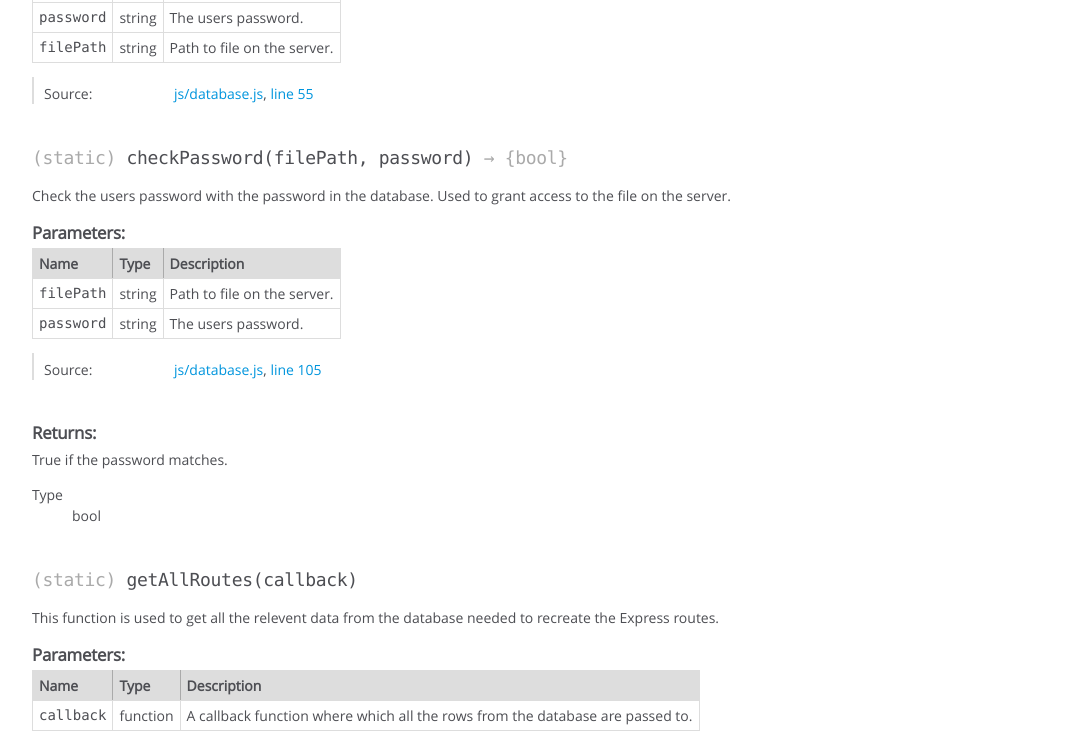
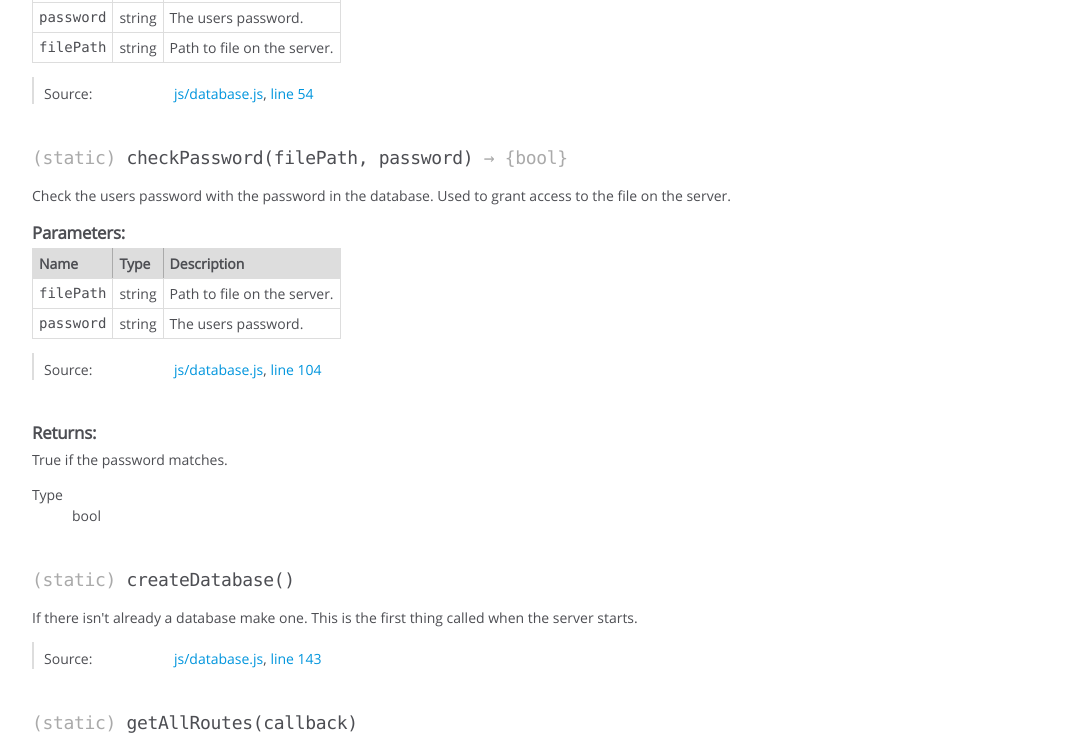
Before and after one commit to jamesl33/205CDE-Course-Work, a website: page docs/module-Database.html in a window 1280 px wide. Shown: the part 343-1085 px from the top of the page, without its empty margins (0-1075 px from the left). Drawn offline with Linux system fonts and the light colour scheme.

Commit message:
Updated docs

```diff
--- a/docs/module-Database.html
+++ b/docs/module-Database.html
@@ -211,7 +211,7 @@
 
     <dt class="tag-source">Source:</dt>
     <dd class="tag-source"><ul class="dummy"><li>
-        <a href="js_database.js.html">js/database.js</a>, <a href="js_database.js.html#line55">line 55</a>
+        <a href="js_database.js.html">js/database.js</a>, <a href="js_database.js.html#line54">line 54</a>
     </li></ul></dd>
 
 
@@ -369,7 +369,7 @@
 
     <dt class="tag-source">Source:</dt>
     <dd class="tag-source"><ul class="dummy"><li>
-        <a href="js_database.js.html">js/database.js</a>, <a href="js_database.js.html#line105">line 105</a>
+        <a href="js_database.js.html">js/database.js</a>, <a href="js_database.js.html#line104">line 104</a>
     </li></ul></dd>
 
 
@@ -412,6 +412,92 @@
 
     </dd>
 </dl>
+
+
+
+
+
+
+
+
+
+
+
+
+
+    <h4 class="name" id=".createDatabase"><span class="type-signature">(static) </span>createDatabase<span class="signature">()</span><span class="type-signature"></span></h4>
+
+
+
+
+
+
+<div class="description">
+    If there isn't already a database make one. This is the first thing called when the server starts.
+</div>
+
+
+
+
+
+
+
+
+
+
+
+
+
+<dl class="details">
+
+
+
+
+
+
+
+
+
+
+
+
+
+
+
+
+
+
+
+
+
+
+
+
+
+
+    <dt class="tag-source">Source:</dt>
+    <dd class="tag-source"><ul class="dummy"><li>
+        <a href="js_database.js.html">js/database.js</a>, <a href="js_database.js.html#line143">line 143</a>
+    </li></ul></dd>
+
+
+
+
+
+
+
+</dl>
+
+
+
+
+
+
+
+
+
+
+
 
 
 
@@ -526,7 +612,7 @@
 
     <dt class="tag-source">Source:</dt>
     <dd class="tag-source"><ul class="dummy"><li>
-        <a href="js_database.js.html">js/database.js</a>, <a href="js_database.js.html#line124">line 124</a>
+        <a href="js_database.js.html">js/database.js</a>, <a href="js_database.js.html#line123">line 123</a>
     </li></ul></dd>
 
 
@@ -841,7 +927,7 @@
 
     <dt class="tag-source">Source:</dt>
     <dd class="tag-source"><ul class="dummy"><li>
-        <a href="js_database.js.html">js/database.js</a>, <a href="js_database.js.html#line79">line 79</a>
+        <a href="js_database.js.html">js/database.js</a>, <a href="js_database.js.html#line78">line 78</a>
     </li></ul></dd>
 
 
@@ -891,7 +977,7 @@
 <br class="clear">
 
 <footer>
-    Documentation generated by <a href="https://github.com/jsdoc3/jsdoc">JSDoc 3.5.5</a> on Tue Apr 10 2018 17:26:53 GMT+0100 (BST)
+    Documentation generated by <a href="https://github.com/jsdoc3/jsdoc">JSDoc 3.5.5</a> on Wed Apr 11 2018 13:08:38 GMT+0100 (BST)
 </footer>
 
 <script> prettyPrint(); </script>
--- a/js/database.js
+++ b/js/database.js
@@ -137,6 +137,9 @@
 		}
 	},
 
+	/**
+	 * @description If there isn't already a database make one. This is the first thing called when the server starts.
+	 */
 	createDatabase: () => {
 		if (fs.existsSync(dbName)) {
 			return
```
Also changed, not shown: docs/global.html (+1 -1 lines), docs/index.html (+1 -1 lines), docs/index.js.html (+1 -1 lines), docs/js_database.js.html (+5 -3 lines), docs/js_express-route-remover.js.html (+1 -1 lines), docs/js_file-management.js.html (+1 -1 lines), docs/js_garbage-collection.js.html (+1 -1 lines), docs/js_notify.js.html (+1 -1 lines), docs/module-File%20Management.html (+1 -1 lines), docs/module-Garbage%20Collector.html (+1 -1 lines), docs/module-Notify.html (+1 -1 lines), docs/module-Route%20Remover.html (+1 -1 lines).
